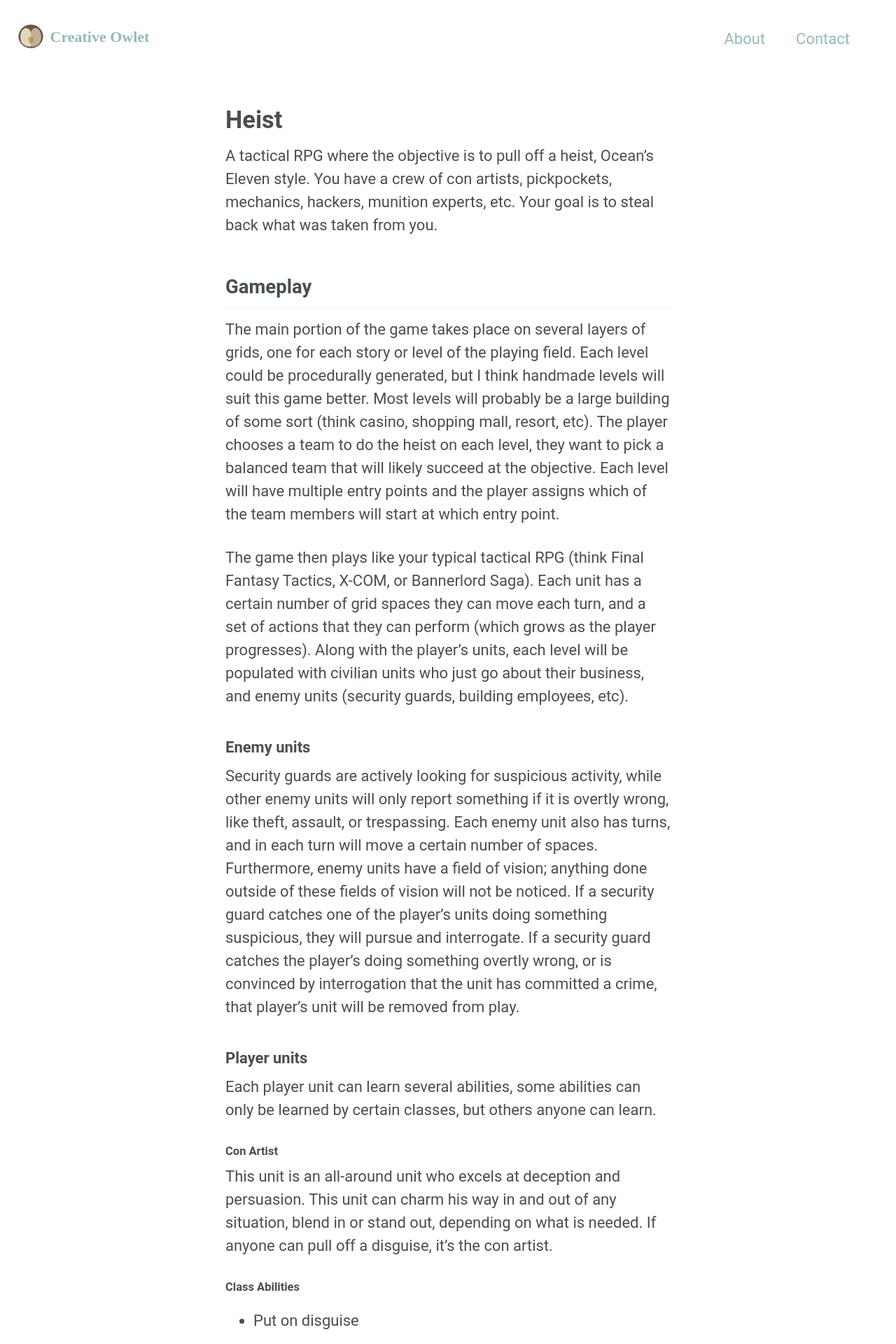
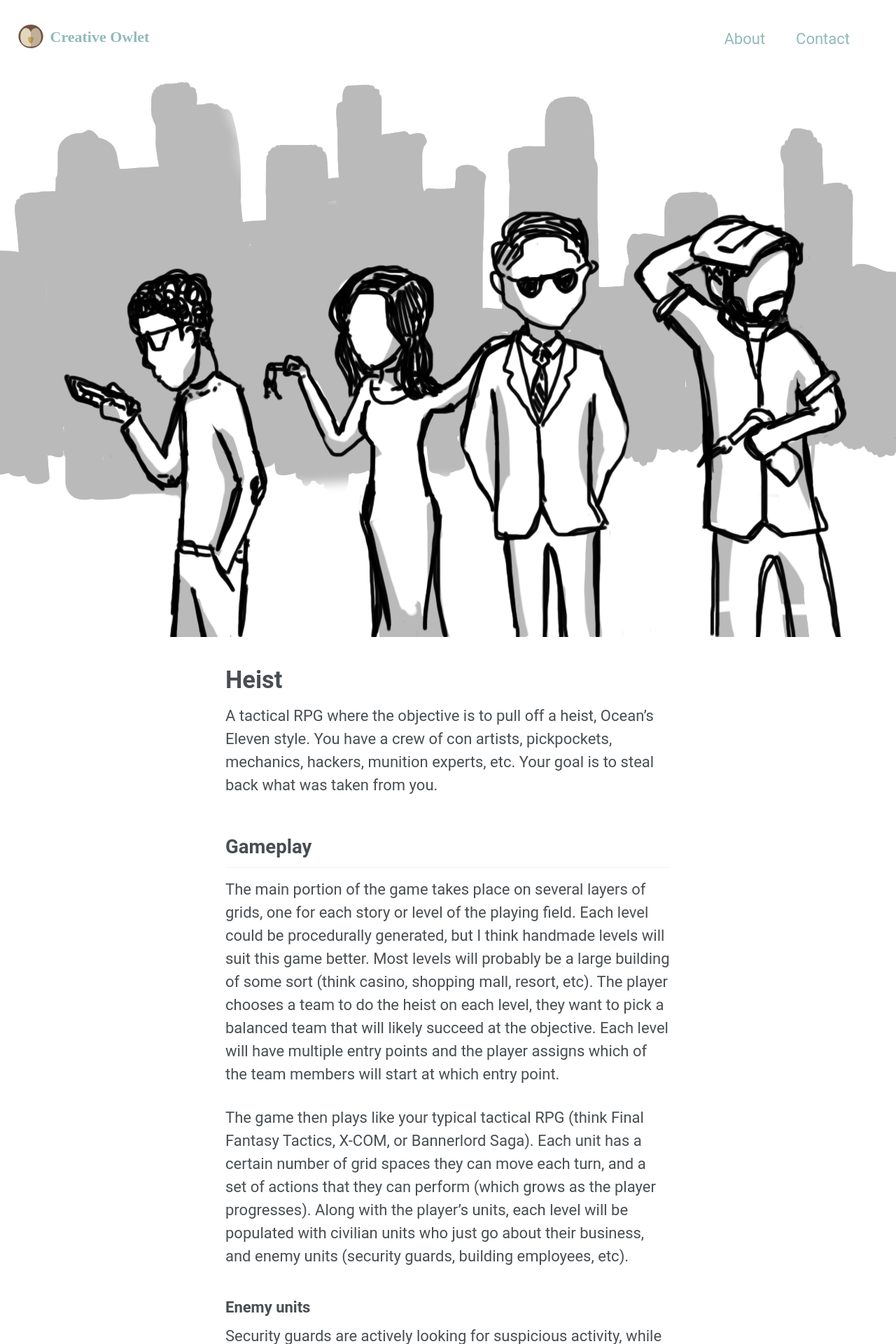
Before and after one commit to zekehernandez/creativeowlet, a Jekyll site: the page built from _posts/2017-10-20-heist.markdown, in a window 1280 px wide. Shown: the top 1920 px of the page at 70% size. Built offline with Jekyll 4.4.1, drawn with Linux system fonts in a browser that asks for light colours; some web fonts are replaced; comment, search, counter and statistics services are not loaded.

Commit message:
Update 2017-10-20-heist.markdown

```diff
--- a/_posts/2017-10-20-heist.markdown
+++ b/_posts/2017-10-20-heist.markdown
@@ -2,6 +2,8 @@
 layout: single
 title: Heist
 date: 2017-11-04
+header:
+  image: /assets/images/heist-main.png
 tags: game rpg tactical single-player
 published: true
 ---
```
